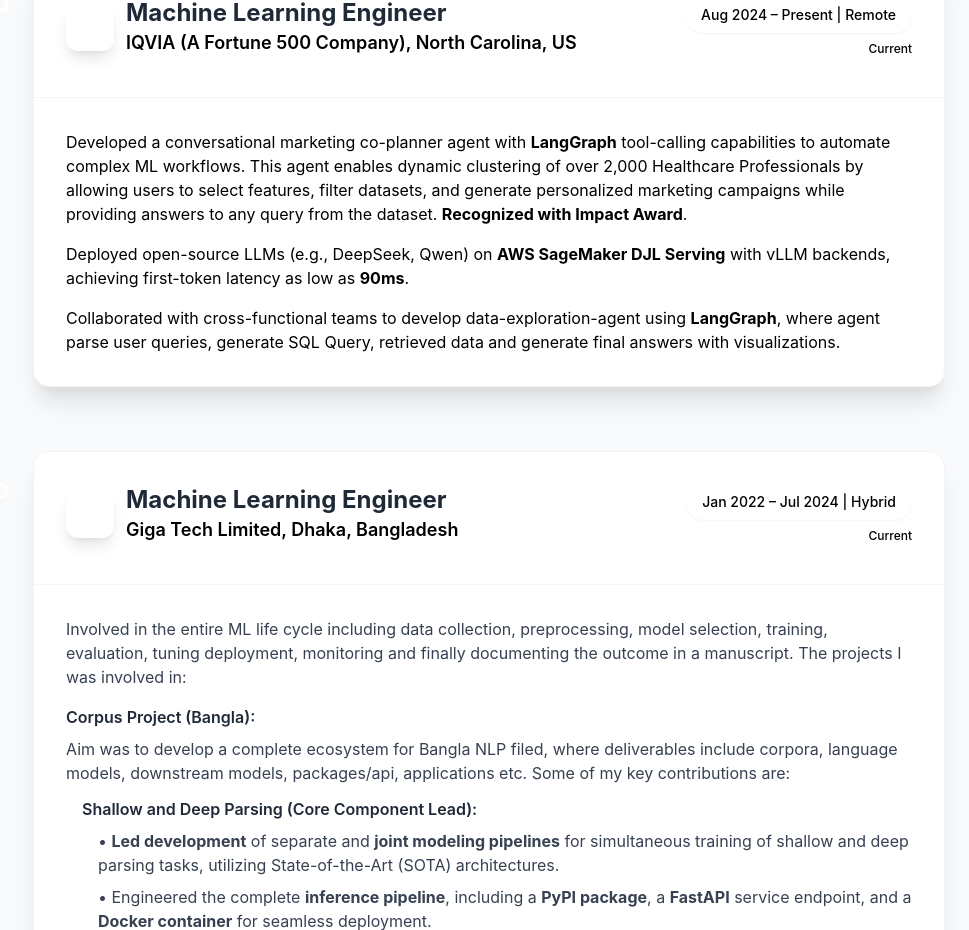
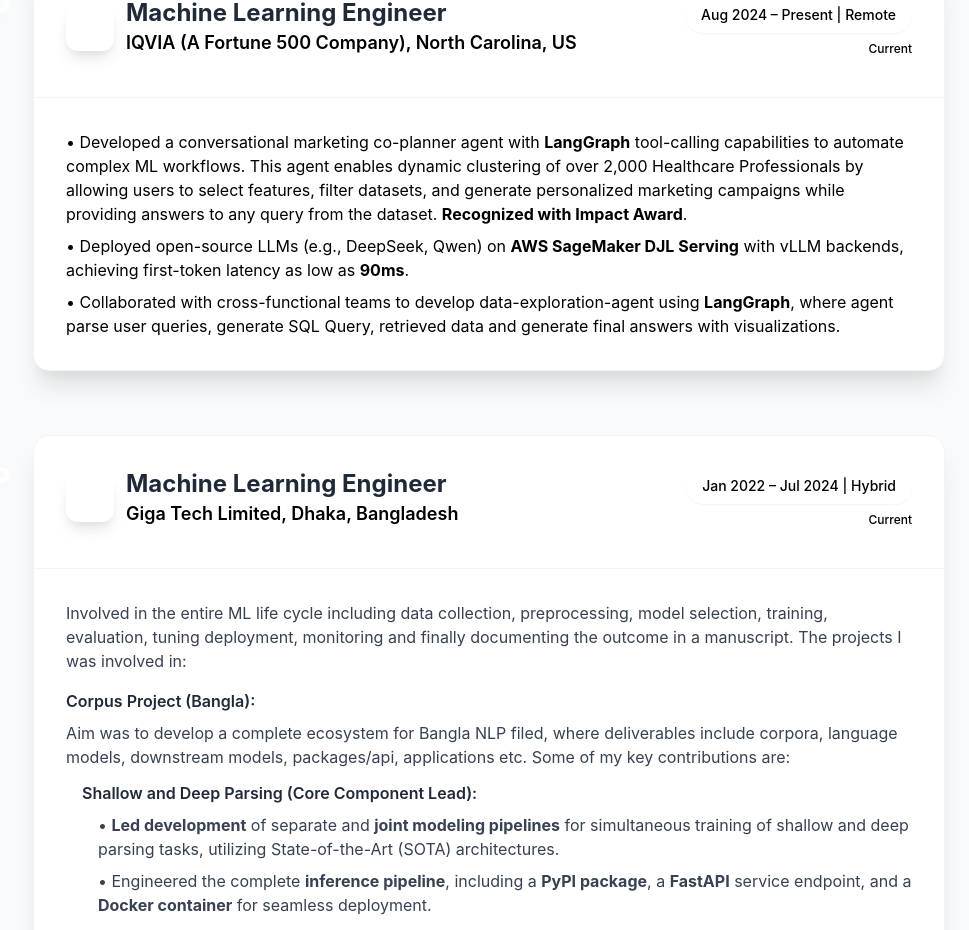
Before and after one commit to Ekram007/ekram007.github.io, a React (Create React App) app: page / in a window 1280 px wide. Shown: the part 1156-2086 px from the top of the page, without its empty margins (311-1280 px from the left). Built offline with nearby package versions, Linux system fonts and the light colour scheme.

Commit message:
Refactored experience section in Portfolio.js to enhance readability by wrapping project descriptions in a structured layout. Each project now features bullet points for clarity, maintaining detailed descriptions of key contributions and achievements.

```diff
--- a/src/Portfolio.js
+++ b/src/Portfolio.js
@@ -81,13 +81,11 @@
             period: "Aug 2024 – Present | Remote",
             responsibilities: [
                 <>
-                    Developed a conversational marketing co-planner agent with <strong>LangGraph</strong> tool-calling capabilities to automate complex ML workflows. This agent enables dynamic clustering of over 2,000 Healthcare Professionals by allowing users to select features, filter datasets, and generate personalized marketing campaigns while providing answers to any query from the dataset. <strong>Recognized with Impact Award</strong>.
-                </>,
-                <>
-                    Deployed open-source LLMs (e.g., DeepSeek, Qwen) on <strong>AWS SageMaker DJL Serving</strong> with vLLM backends, achieving first-token latency as low as <strong>90ms</strong>.
-                </>,
-                <>
-                    Collaborated with cross-functional teams to develop data-exploration-agent using <strong>LangGraph</strong>, where agent parse user queries, generate SQL Query, retrieved data and generate final answers with visualizations.
+                    <div className="space-y-2">
+                        <div>• Developed a conversational marketing co-planner agent with <strong>LangGraph</strong> tool-calling capabilities to automate complex ML workflows. This agent enables dynamic clustering of over 2,000 Healthcare Professionals by allowing users to select features, filter datasets, and generate personalized marketing campaigns while providing answers to any query from the dataset. <strong>Recognized with Impact Award</strong>.</div>
+                        <div>• Deployed open-source LLMs (e.g., DeepSeek, Qwen) on <strong>AWS SageMaker DJL Serving</strong> with vLLM backends, achieving first-token latency as low as <strong>90ms</strong>.</div>
+                        <div>• Collaborated with cross-functional teams to develop data-exploration-agent using <strong>LangGraph</strong>, where agent parse user queries, generate SQL Query, retrieved data and generate final answers with visualizations.</div>
+                    </div>
                 </>
             ]
         },
```
